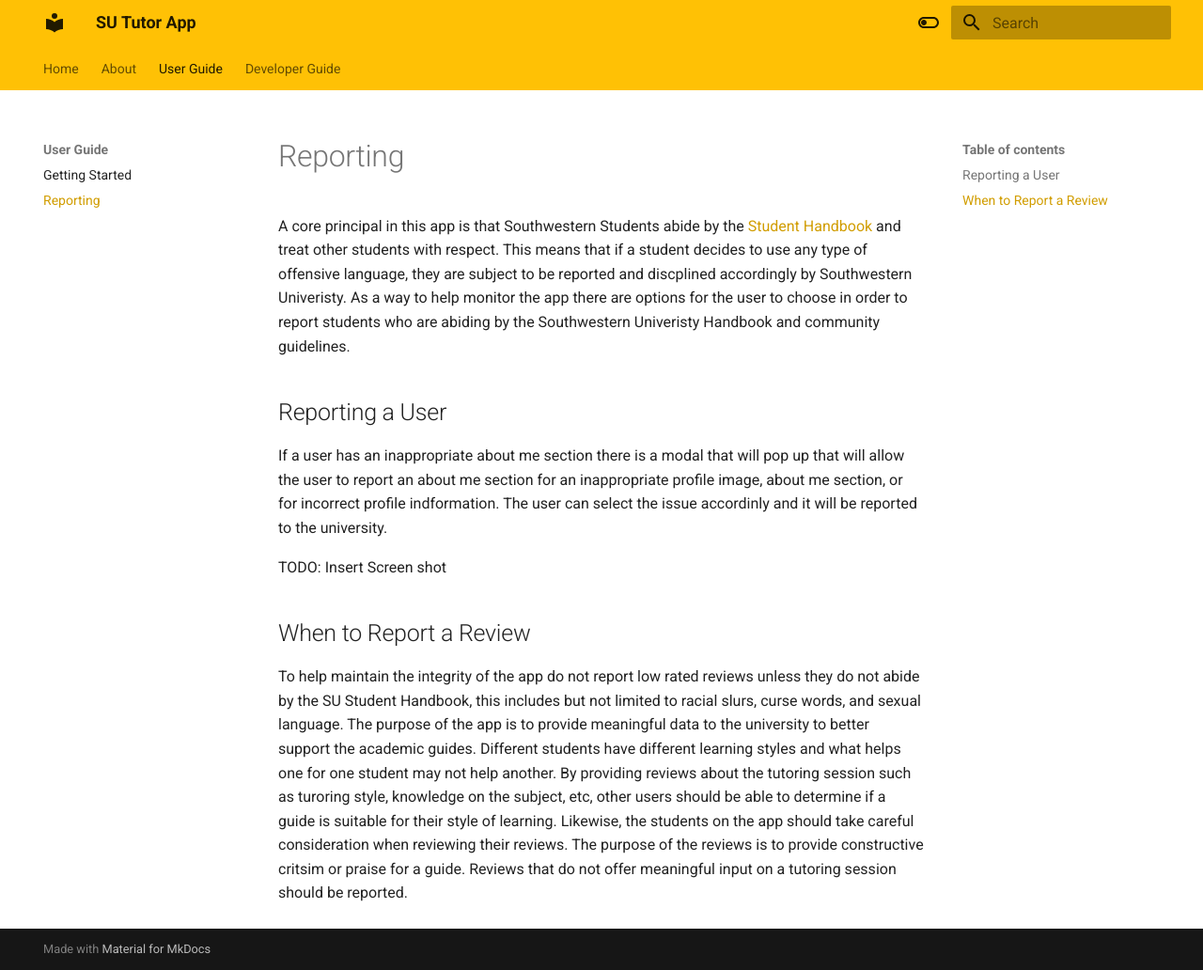
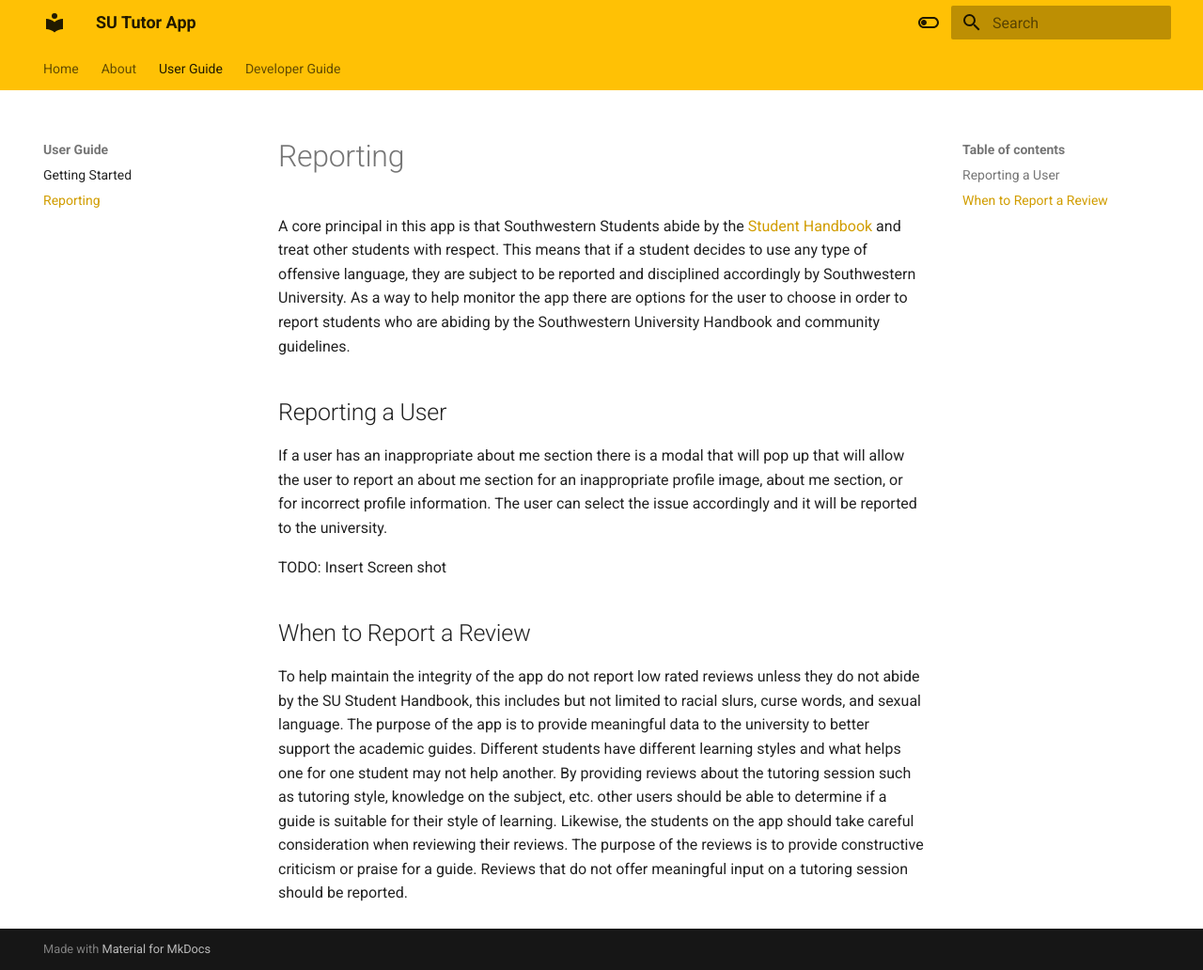
Before and after one commit to Southwestern-Higher-Learning/southwestern-higher-learning.github.io, an MkDocs documentation site: the page built from docs/user/reporting.md, in a window 1280 px wide and 1032 px high. Shown: the whole window at 94% size. Built offline with MkDocs 1.6.1 and Material for MkDocs 9.7.7, drawn with Linux system fonts in a browser that asks for light colours.

Commit message:
fix spelling

```diff
--- a/docs/user/reporting.md
+++ b/docs/user/reporting.md
@@ -1,13 +1,13 @@
 # Reporting
 
-A core principal in this app is that Southwestern Students abide by the [Student Handbook](https://www.southwestern.edu/life-at-southwestern/student-handbook/) and treat other students with respect. This means that if a student decides to use any type of offensive language, they are subject to be reported and discplined accordingly by Southwestern Univeristy. As a way to help monitor the app there are options for the user to choose in order to report students who are abiding by the Southwestern Univeristy Handbook and community guidelines.
+A core principal in this app is that Southwestern Students abide by the [Student Handbook](https://www.southwestern.edu/life-at-southwestern/student-handbook/) and treat other students with respect. This means that if a student decides to use any type of offensive language, they are subject to be reported and disciplined accordingly by Southwestern University. As a way to help monitor the app there are options for the user to choose in order to report students who are abiding by the Southwestern University Handbook and community guidelines.
 
 ## Reporting a User
 
-If a user has an inappropriate about me section there is a modal that will pop up that will allow the user to report an about me section for an inappropriate profile image, about me section, or for incorrect profile indformation. The user can select the issue accordinly and it will be reported to the university.
+If a user has an inappropriate about me section there is a modal that will pop up that will allow the user to report an about me section for an inappropriate profile image, about me section, or for incorrect profile information. The user can select the issue accordingly and it will be reported to the university.
 
 TODO: Insert Screen shot
 
 ## When to Report a Review
 
-To help maintain the integrity of the app do not report low rated reviews unless they do not abide by the SU Student Handbook, this includes but not limited to racial slurs, curse words, and sexual language. The purpose of the app is to provide meaningful data to the university to better support the academic guides. Different students have different learning styles and what helps one for one student may not help another. By providing reviews about the tutoring session such as turoring style, knowledge on the subject, etc, other users should be able to determine if a guide is suitable for their style of learning. Likewise, the students on the app should take careful consideration when reviewing their reviews. The purpose of the reviews is to provide constructive critsim or praise for a guide. Reviews that do not offer meaningful input on a tutoring session should be reported.
+To help maintain the integrity of the app do not report low rated reviews unless they do not abide by the SU Student Handbook, this includes but not limited to racial slurs, curse words, and sexual language. The purpose of the app is to provide meaningful data to the university to better support the academic guides. Different students have different learning styles and what helps one for one student may not help another. By providing reviews about the tutoring session such as tutoring style, knowledge on the subject, etc. other users should be able to determine if a guide is suitable for their style of learning. Likewise, the students on the app should take careful consideration when reviewing their reviews. The purpose of the reviews is to provide constructive criticism or praise for a guide. Reviews that do not offer meaningful input on a tutoring session should be reported.
```
Also changed, not shown: docs/developers/frontend/initial-downloads.md (+1 -1 lines).
